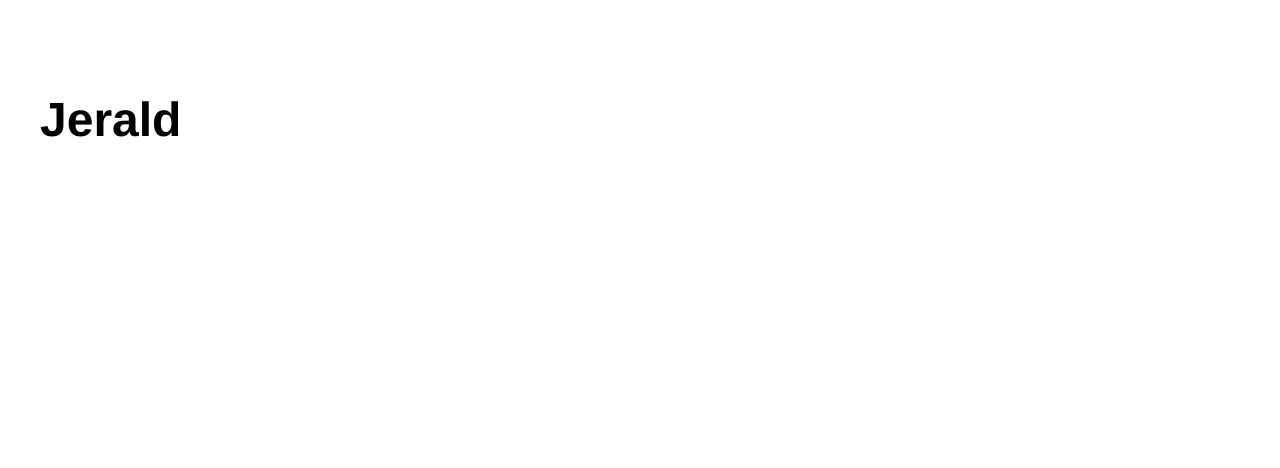
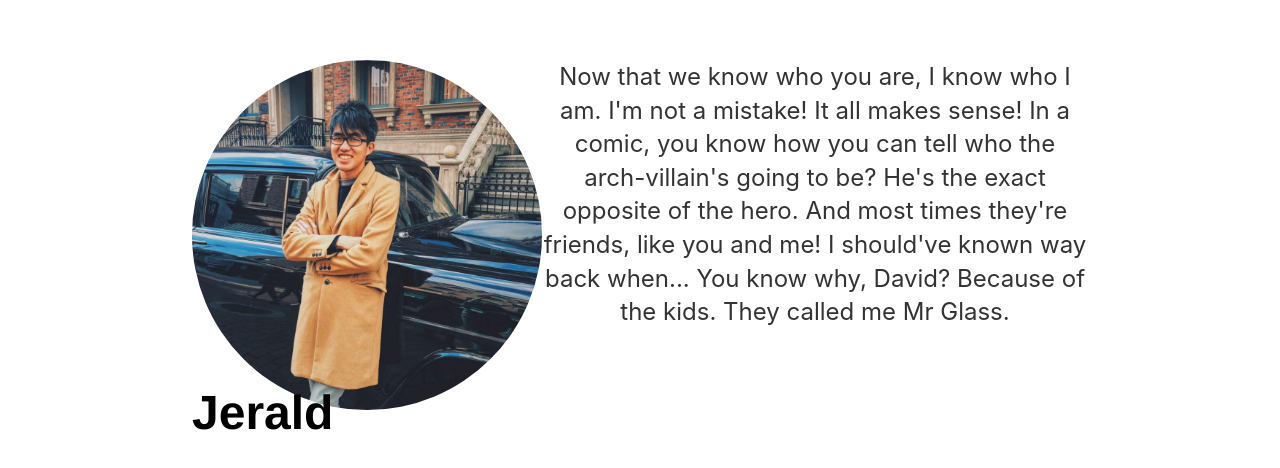
Before and after one commit to jeraldtsy/jeraldtsy, a React (Create React App) app: page / in a window 1280 px wide. Shown: the top 468 px of the page. Built offline with nearby package versions, Linux system fonts and the light colour scheme.

Commit message:
created boardered circular image with some text about myself

```diff
--- a/src/App.css
+++ b/src/App.css
@@ -56,8 +56,8 @@ a {
 h1 {
     font-size: 3em;
     font-family: 'Helvetica', 'Arial', 'Sans-Serif';
-    position: fixed;
-    left: 40px;
+    position: absolute;
+    left: = 280px;
 }
 
 p {
@@ -91,3 +91,14 @@ ul.posts {
     transform: rotate(360deg);
   }
 }
+
+img {
+    border-radius: 50%;
+    height: 350px;
+    width: 350px;
+}
+
+.image {
+    position: relative;
+    width : 100%;
+}
--- a/src/App.js
+++ b/src/App.js
@@ -1,11 +1,15 @@
 import React from 'react';
 import './App.css';
+import dp from './img/DisplayPicture.jpg';
 
 function App() {
   return (
     <div className="App">
-    <title> jeraldtsy </title>
-      <h1> Jerald </h1>
+        <div class = "image">
+            <img src = {dp} alt = "Display Picture" align = "left" />
+            <p>Now that we know who you are, I know who I am. I'm not a mistake! It all makes sense! In a comic, you know how you can tell who the arch-villain's going to be? He's the exact opposite of the hero. And most times they're friends, like you and me! I should've known way back when... You know why, David? Because of the kids. They called me Mr Glass.</p>
+            <h1>Jerald </h1>
+        </div>
     </div>
   );
 }
--- a/Components/AboutMe.js
+++ b/src/Components/AboutMe.js
@@ -1,7 +1,10 @@
 import React from 'react';
+import {Route, Switch} from "react-router-dom";
+
 import profileImage from './img/DisplayPicture.jpg'
 import './AboutMe.css';
 
 return (
-	<Image src={profileImage} roundedCircle/>
+	<h1> Jerald </h1>
+
 );
```
Also changed, not shown: src/Components/AboutMe.css (renamed from Components/AboutMe.css), src/Components/Books.js (added), src/Components/Codes.js (added), src/Components/Journal.js (added), src/img/DisplayPicture.jpg (renamed from img/DisplayPicture.jpg).
